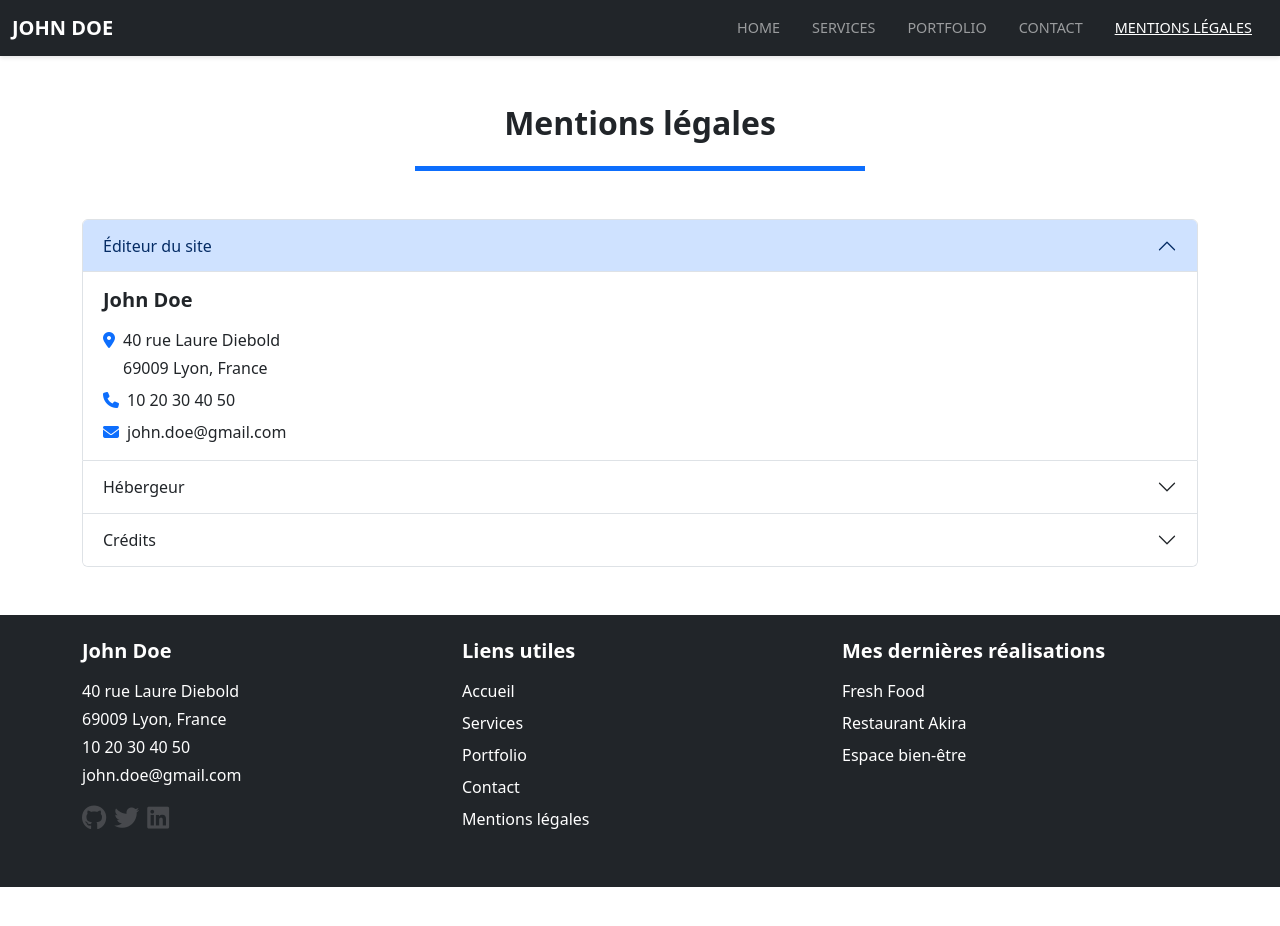
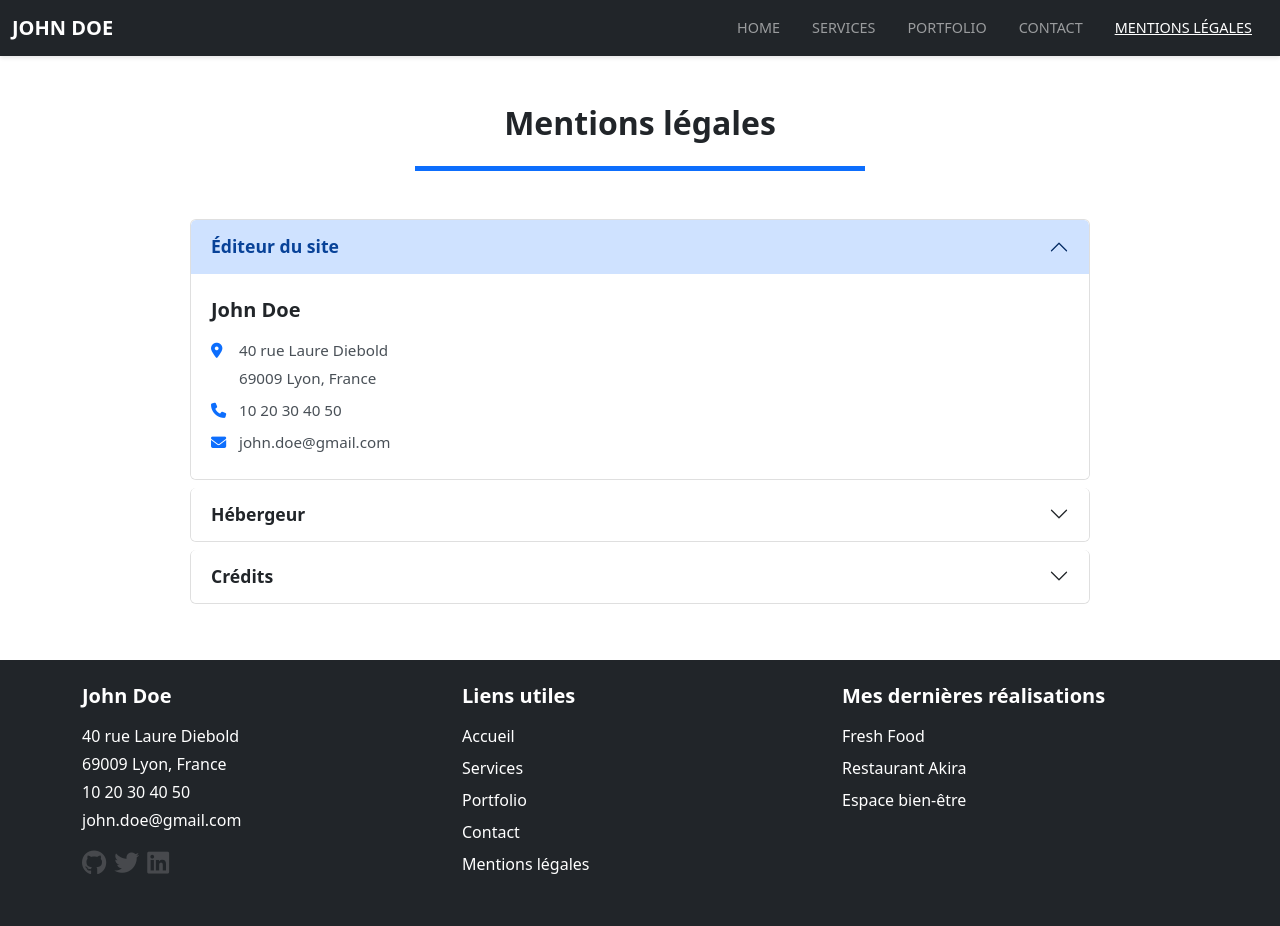
Before and after one commit to Thalis-x/Devoir_Portfolio_ReactJS_Ghomari, a React (Create React App) app: page /MentionsLegales in a window 1280 px wide. Shown: the top 926 px of the page. Before the commit the page ends 887 px from the top, so only its background shows below. Built offline with nearby package versions, Linux system fonts and the light colour scheme.

Commit message:
Ajout du css de mentions legales

```diff
--- a/src/styles/styles.css
+++ b/src/styles/styles.css
@@ -319,7 +319,73 @@ footer a:hover {
   display: block;
   border-radius: 5px;
 }
+/* ============================================
+            PAGE MENTIONS LÉGALES
+============================================ */
 
+/* Accordéon personnalisé */
+.accordion {
+  max-width: 900px;
+  margin: 0 auto;
+}
+
+.accordion-item {
+  border: 1px solid rgba(0, 0, 0, 0.125);
+  margin-bottom: 0.5rem;
+  border-radius: 0.375rem !important;
+  overflow: hidden;
+}
+
+.accordion-button {
+  background-color: #ffffff;
+  color: #212529;
+  font-weight: 600;
+  font-size: 1.1rem;
+  padding: 1rem 1.25rem;
+}
+
+.accordion-button:not(.collapsed) {
+  background-color: #cfe2ff;
+  color: #084298;
+  box-shadow: none;
+}
+
+.accordion-button:focus {
+  box-shadow: none;
+  border-color: rgba(0, 0, 0, 0.125);
+}
+
+.accordion-button::after {
+  background-size: 1.25rem;
+}
+
+.accordion-body {
+  padding: 1.5rem 1.25rem;
+  background-color: #ffffff;
+}
+
+.accordion-body h3 {
+  color: #212529;
+}
+
+.accordion-body p {
+  font-size: 0.95rem;
+  color: #495057;
+  line-height: 1.6;
+}
+
+.accordion-body a {
+  text-decoration: none;
+  transition: all 0.2s ease;
+}
+/* lien surligner */
+.accordion-body a:hover {
+  text-decoration: underline;
+}
+
+.accordion-body i {
+  width: 20px;
+}
 /* ============================================
    RESPONSIVE
 ============================================ */
```
